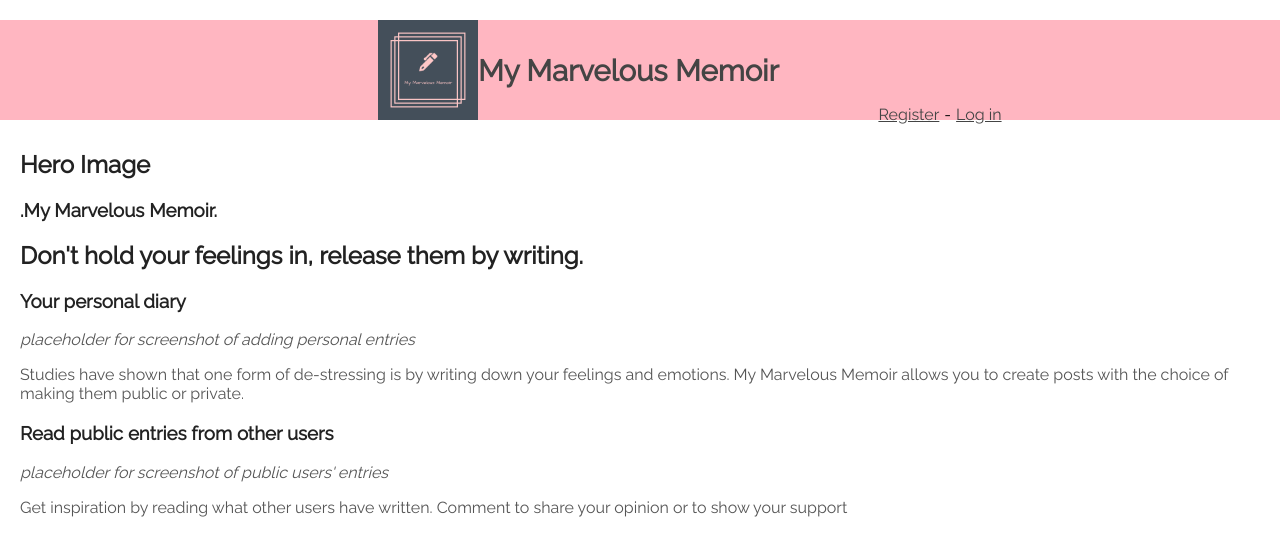
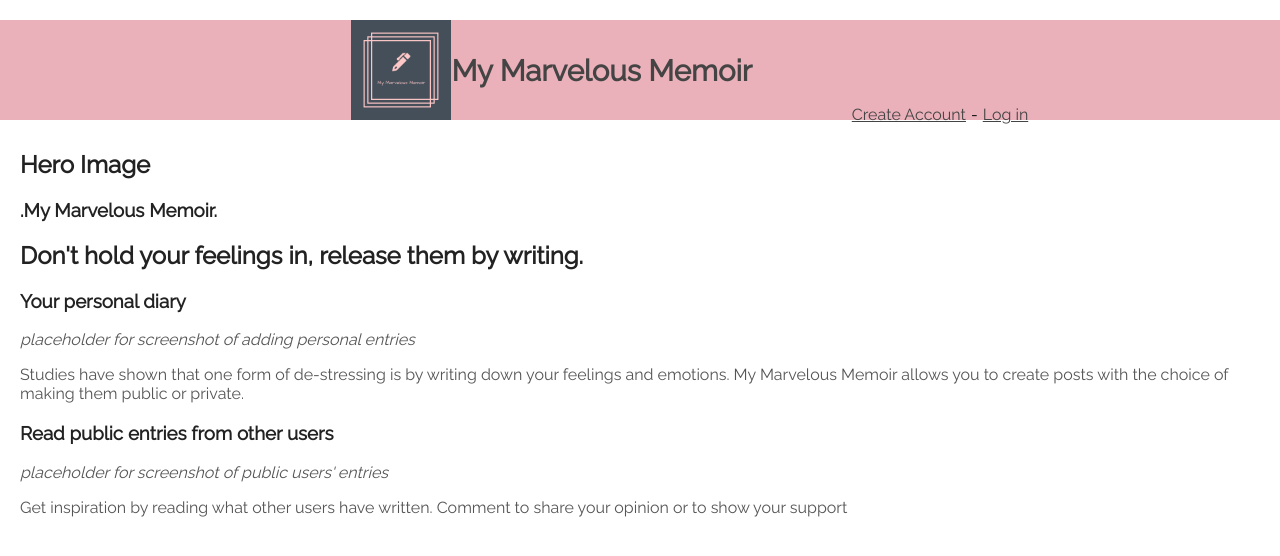
Before and after one commit to RupiR/My_Marvelous_Memoir-client, a React (Create React App) app: page / in a window 1280 px wide. Shown: the top 556 px of the page. Built offline with nearby package versions, Linux system fonts and the light colour scheme.

Commit message:
updated header file

```diff
--- a/src/components/App/App.css
+++ b/src/components/App/App.css
@@ -9,7 +9,9 @@
   padding-left: 20px;
   padding-right: 20px;
   height: 100px;
-  background-color: lightpink;
+  background-color: rgb(235, 177, 186);
+  justify-content: center;
+  align-items: center;
 }
 
 .App__main {
--- a/src/components/Header/Header.js
+++ b/src/components/Header/Header.js
@@ -30,7 +30,7 @@ export default class Header extends Component {
       <div className='Header__not-logged-in'>
         <Link
           to='/register'>
-          Register
+          Create Account
         </Link>
         <Hyph />
         <Link
```
